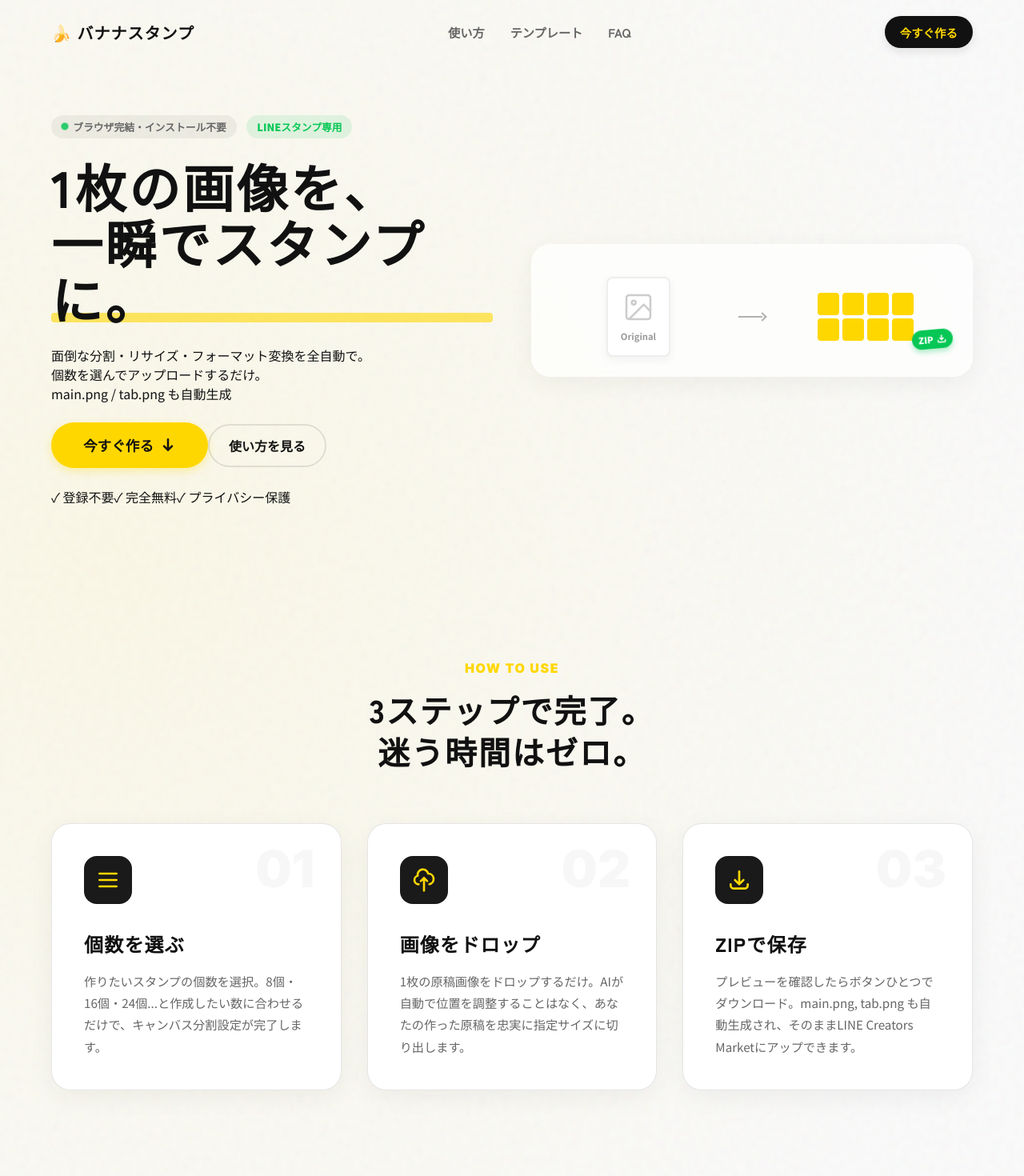
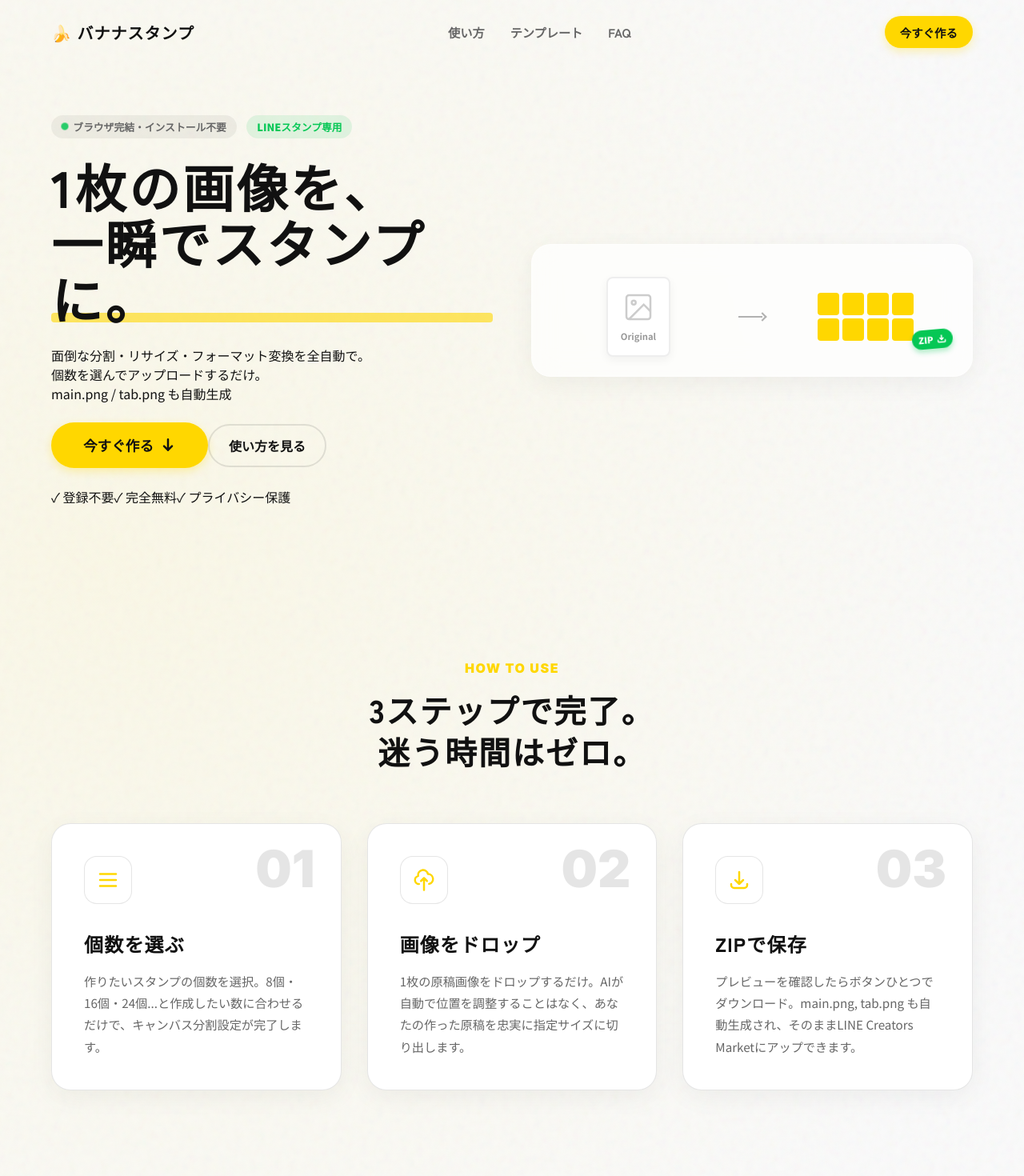
Before and after one commit to shiroki5715/banana-stamp, a Next.js app: page / in a window 1280 px wide. Shown: the top 1470 px of the page at 80% size. Built offline with nearby package versions, Linux system fonts and the light colour scheme.

Commit message:
fix(dark-mode): Fix text visibility - use --color-text instead of hardcoded black

```diff
--- a/components/HeroSection.module.css
+++ b/components/HeroSection.module.css
@@ -60,12 +60,12 @@
 .title {
     font-size: 3rem;
     line-height: 1.1;
-    color: var(--color-black);
+    color: var(--color-text);
 }
 
 /* Hero Text (subtitle emphasis) */
 .heroText {
-    color: var(--color-black);
+    color: var(--color-text);
     display: inline-block;
     position: relative;
     z-index: 1;
--- a/components/HowToStep.module.css
+++ b/components/HowToStep.module.css
@@ -47,7 +47,8 @@
 .iconBox {
     width: 60px;
     height: 60px;
-    background: var(--color-dark-gray);
+    background: var(--color-surface);
+    border: 1px solid var(--color-border);
     color: var(--color-banana);
     border-radius: 16px;
     padding: 14px;
@@ -61,7 +62,7 @@
     font-family: var(--font-eng);
     font-size: 4rem;
     font-weight: 900;
-    color: rgba(0, 0, 0, 0.03);
+    color: var(--color-border);
     line-height: 1;
 }
 
--- a/components/StickyHeader.module.css
+++ b/components/StickyHeader.module.css
@@ -32,7 +32,7 @@
     font-weight: 900;
     font-size: 1.25rem;
     letter-spacing: 0.05em;
-    color: var(--color-black);
+    color: var(--color-text);
     cursor: pointer;
     display: flex;
     align-items: center;
@@ -63,21 +63,21 @@
 }
 
 .cta {
-    background: var(--color-black);
-    color: var(--color-banana);
+    background: var(--color-banana);
+    color: var(--color-on-banana);
     font-family: var(--font-heading);
     font-weight: 900;
     font-size: 0.9rem;
     padding: 0.6rem 1.2rem;
     border-radius: 999px;
     transition: all 0.2s cubic-bezier(0.2, 0.8, 0.2, 1);
-    box-shadow: 0 4px 12px rgba(0, 0, 0, 0.1);
+    box-shadow: 0 4px 12px rgba(255, 215, 0, 0.3);
 }
 
 .cta:hover {
     transform: translateY(-2px);
-    box-shadow: 0 8px 16px rgba(0, 0, 0, 0.15);
-    background: #000;
+    box-shadow: 0 8px 16px rgba(255, 215, 0, 0.4);
+    background: var(--color-banana-dark);
 }
 
 @media (min-width: 768px) {
```
